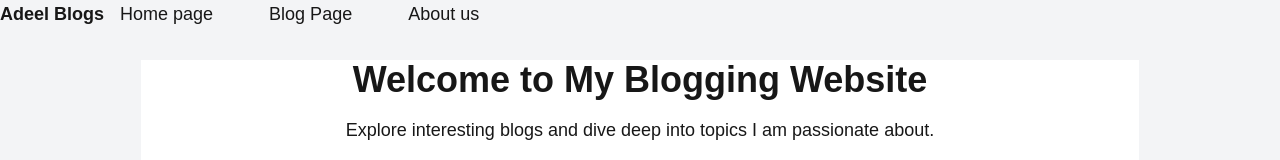
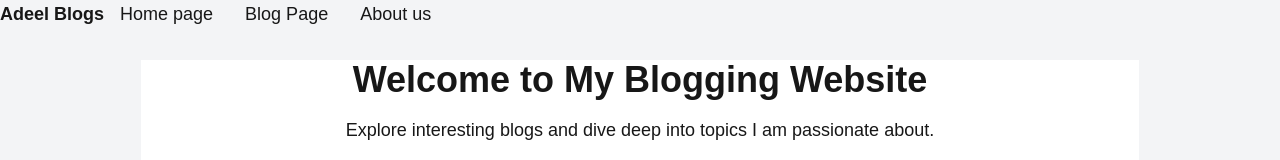
Before and after one commit to amAdeel/Blog-website, a Next.js app: page / in a window 1280 px wide. Shown: the top 160 px of the page. Built offline with nearby package versions, Linux system fonts and the light colour scheme.

Commit message:
commit-4

```diff
--- a/src/Components/TopNav.tsx
+++ b/src/Components/TopNav.tsx
@@ -1,59 +1,59 @@
-import Link from 'next/link';
-import React from 'react';
+// import Link from 'next/link';
+// import React from 'react';
+
+// const TopNav = () => {
+//   return (
+//     <nav className="bg-gray-800 p-4 text-lg">
+//       <div className="container mx-auto flex items-center justify-between">
+//         {/* Branding */}
+//         <div className="text-white font-bold mr-auto">
+//           <Link href="/home">
+//             <a>Adeel Blogs</a> {/* Correct use of <Link> */}
+//           </Link>
+//         </div>
+
+//         {/* Navigation Links */}
+//         <div className="flex space-x-6">
+//           <Link href="/home">
+//             <a className="text-gray-300 hover:text-white hover:bg-gray-700 p-1 px-4 rounded-sm transition">Home page</a>
+//           </Link>
+//           <Link href="/blogs">
+//             <a className="text-gray-300 hover:text-white hover:bg-gray-700 p-1 px-4 rounded-sm transition">Blog Page</a>
+//           </Link>
+//           <Link href="/about">
+//             <a className="text-gray-300 hover:text-white hover:bg-gray-700 p-1 px-4 rounded-sm transition">About us</a>
+//           </Link>
+//         </div>
+//       </div>
+//     </nav>
+//   );
+// };
+
+// export default TopNav;
+
+
+
+import Link from 'next/link'
+import React from 'react'
 
 const TopNav = () => {
   return (
-    <nav className="bg-gray-800 p-4 text-lg">
-      <div className="container mx-auto flex items-center justify-between">
-        {/* Branding */}
-        <div className="text-white font-bold mr-auto">
-          <Link href="/home">
-            <a>Adeel Blogs</a> {/* Correct use of <Link> */}
-          </Link>
-        </div>
+<nav className="bg-gray-800 p-4 text-lg">
+    <div className="container mx-auto flex items-center">
+    <div className="text-white font-bold mr-auto">
+      <Link href="/home">Adeel Blogs </Link>
+    </div>
 
-        {/* Navigation Links */}
-        <div className="flex space-x-6">
-          <Link href="/home">
-            <a className="text-gray-300 hover:text-white hover:bg-gray-700 p-1 px-4 rounded-sm transition">Home page</a>
-          </Link>
-          <Link href="/blogs">
-            <a className="text-gray-300 hover:text-white hover:bg-gray-700 p-1 px-4 rounded-sm transition">Blog Page</a>
-          </Link>
-          <Link href="/about">
-            <a className="text-gray-300 hover:text-white hover:bg-gray-700 p-1 px-4 rounded-sm transition">About us</a>
-          </Link>
-        </div>
-      </div>
-    </nav>
-  );
-};
+    <div className="flex space-x-10 ">
+    <Link href="/home" className="text-gray-300 hover:text-white hover:bg-gray-700 p-1 px-4 rounded-sm">Home page </Link>
 
-export default TopNav;
+      <Link href="/blogs" className="text-gray-300 hover:text-white hover:bg-gray-700 p-1 px-4 rounded-sm">Blog Page </Link>
+      <Link href="/About" className="text-gray-300 hover:text-white hover:bg-gray-700 p-1 px-4 rounded-sm">About us</Link>
+    </div>
+  </div>
+</nav>
 
+  )
+}
 
-
-// import Link from 'next/link'
-// import React from 'react'
-
-// const TopNav = () => {
-//   return (
-// <nav className="bg-gray-800 p-4 text-lg">
-//     <div className="container mx-auto flex items-center">
-//     <div className="text-white font-bold mr-auto">
-//       <Link href="/home">Adeel Blogs </Link>
-//     </div>
-
-//     <div className="flex space-x-10 ">
-//     <Link href="/home" className="text-gray-300 hover:text-white hover:bg-gray-700 p-1 px-4 rounded-sm">Home page </Link>
-
-//       <Link href="/blogs" className="text-gray-300 hover:text-white hover:bg-gray-700 p-1 px-4 rounded-sm">Blog Page </Link>
-//       <Link href="/About" className="text-gray-300 hover:text-white hover:bg-gray-700 p-1 px-4 rounded-sm">About us</Link>
-//     </div>
-//   </div>
-// </nav>
-
-//   )
-// }
-
-// export default TopNav
+export default TopNav
```
